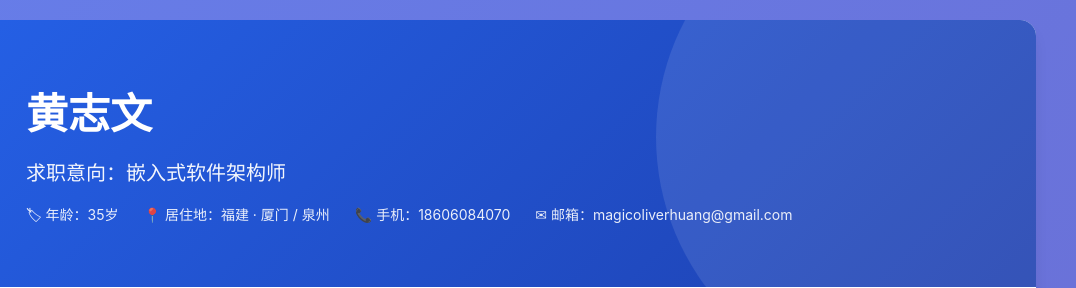
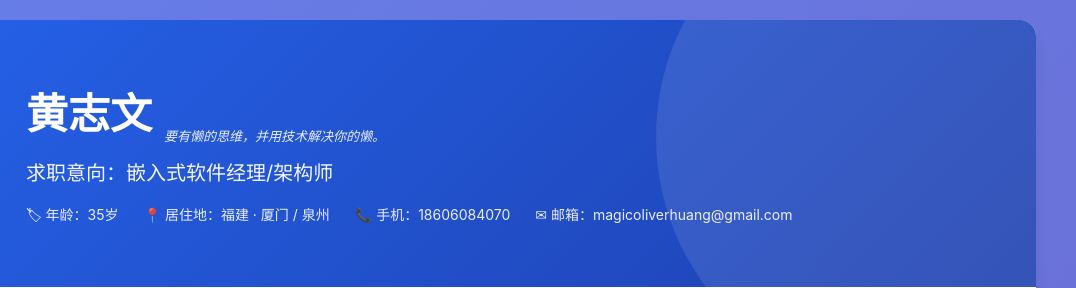
Before and after one commit to OliverHuang0619/resume, a plain HTML site: page index.html in a window 1280 px wide. Shown: the top 288 px of the page, 204-1280 px from the left. Drawn offline with Linux system fonts and the light colour scheme.

Commit message:
增加座右铭

```diff
--- a/index.html
+++ b/index.html
@@ -15,8 +15,11 @@
                     <img src="profile.jpg" alt="头像" class="avatar-placeholder">
                 </div>
                 <div class="profile-info">
-                    <h1>黄志文</h1>
-                    <p class="title">求职意向：嵌入式软件架构师</p>
+                    <div class="name-block">
+                        <h1>黄志文</h1>
+                        <p class="motto">要有懒的思维，并用技术解决你的懒。</p>
+                    </div>
+                    <p class="title">求职意向：嵌入式软件经理/架构师</p>
                     <div class="contact-info">
                         <span>🏷 年龄：35岁</span>
                         <span>📍 居住地：福建 · 厦门 / 泉州</span>
--- a/style.css
+++ b/style.css
@@ -89,10 +89,28 @@ body {
     display: block;
 }
 
+.profile-info .name-block {
+    position: relative;
+    display: inline-block;
+    margin-bottom: 10px;
+}
+
 .profile-info h1 {
     font-size: 42px;
-    margin-bottom: 10px;
+    margin-bottom: 0;
     font-weight: 700;
+}
+
+.profile-info .motto {
+    position: absolute;
+    left: 100%;
+    bottom: 0;
+    margin-left: 12px;
+    margin-bottom: 0;
+    font-size: 13px;
+    font-style: italic;
+    opacity: 0.9;
+    white-space: nowrap;
 }
 
 .title {
```
Also changed, not shown: 1 other file.
